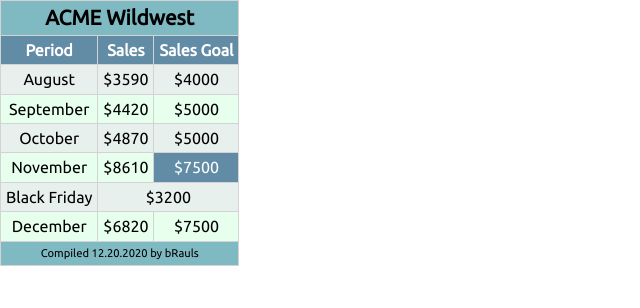
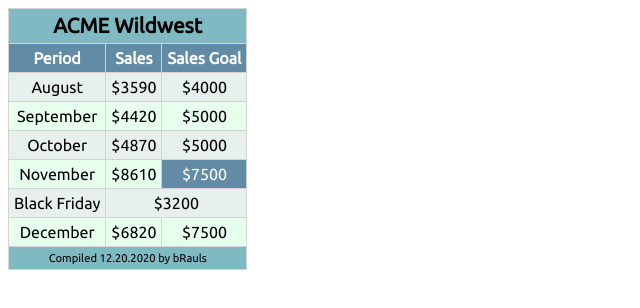
Before and after one commit to kristinaplauche/kristinaplauche.github.io, a plain HTML site: page assignments/lesson-8/tablebuild.html in a window 1280 px wide. Shown: the whole page, without its empty margins (0-640 px from the left). Drawn offline with Linux system fonts and the light colour scheme; files that its build step writes are made by us from their sources.

Commit message:
validate css fix
validate

```diff
--- a/assignments/lesson-8/tablebuild.html
+++ b/assignments/lesson-8/tablebuild.html
@@ -10,8 +10,7 @@
     <link rel="stylesheet" type="text/css" href="//fonts.googleapis.com/css?family=Ubuntu" />
     <!-- external style references in the proper cascading order -->
     <!-- Google API font reference -->
-    <link href="styles/normalize.css" rel="stylesheet">
-    <!-- normalize useragent/browser defaults -->
+
     <link href="tablestyles.css" rel="stylesheet">
 
 
```
